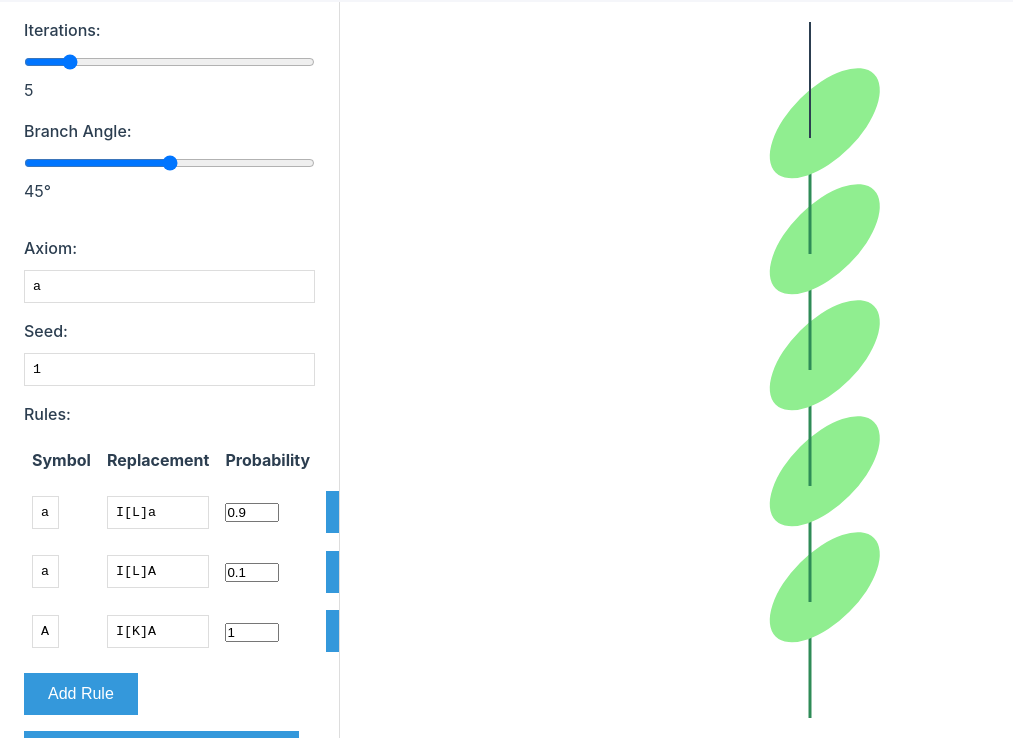
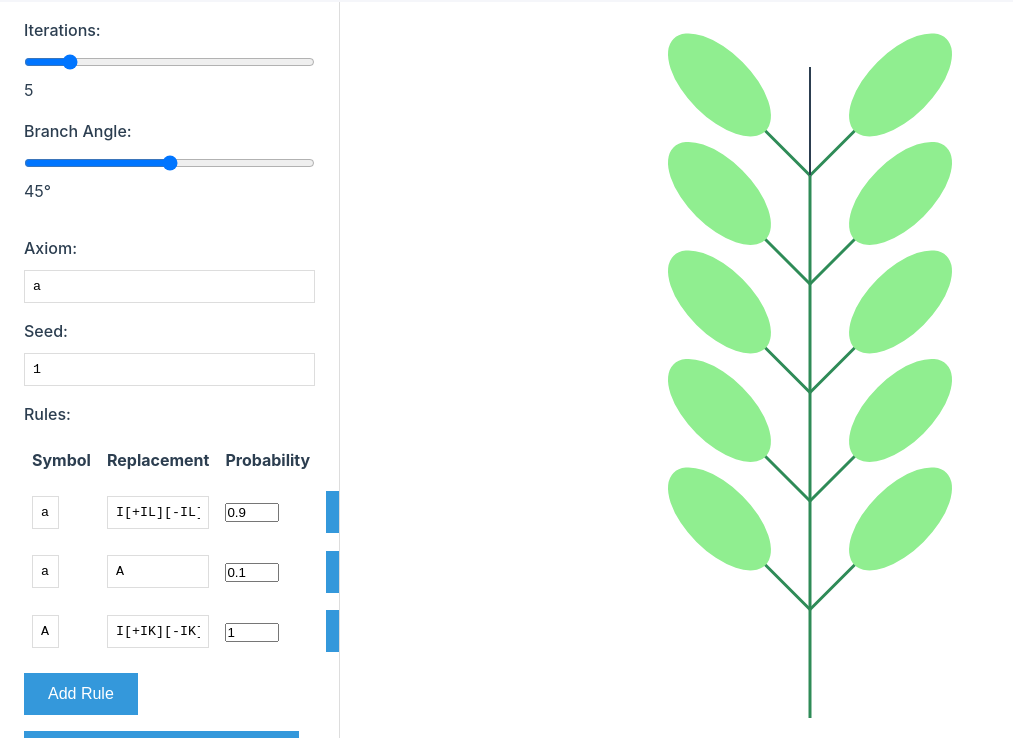
Before and after one commit to kh3dron/plants, a plain HTML site: page chapters/03/simple_racemes/index.html in a window 1280 px wide. Shown: the part 62-800 px from the top of the page, without its empty margins (0-1013 px from the left). Drawn offline with nearby package versions, Linux system fonts and the light colour scheme.

```diff
--- a/chapters/03/simple_racemes/js/app.js
+++ b/chapters/03/simple_racemes/js/app.js
@@ -85,9 +85,9 @@ document.addEventListener("DOMContentLoaded", () => {
         { name: "Flower", variable: "K", shape: "circle", color: "#FFCC00" },
       ],
       rules: [
-        { a: "I[L]a", probability: 0.9 },
-        { a: "I[L]A", probability: 0.1 },
-        { A: "I[K]A", probability: 1 },
+        { a: "I[+IL][-IL]a", probability: 0.9 },
+        { a: "A", probability: 0.1 },
+        { A: "I[+IK][-IK]A", probability: 1 },
       ],
     },
   ];
--- a/chapters/03/simple_racemes/js/renderer.js
+++ b/chapters/03/simple_racemes/js/renderer.js
@@ -258,7 +258,7 @@ class TreeRenderer {
                 case 'L': { // Leaf: draw a simple ellipse
                     const leafLength = length * 0.6;
                     const leafWidth = length * 0.3;
-                    const leafAngle = currentAngle + angle; // Use the angle parameter instead of fixed 45 degrees
+                    const leafAngle = currentAngle; // Use the angle parameter instead of fixed 45 degrees
 
                     // Draw leaf stem
                     this.ctx.save();
```
Also changed, not shown: index.html (+8 -1 lines).
